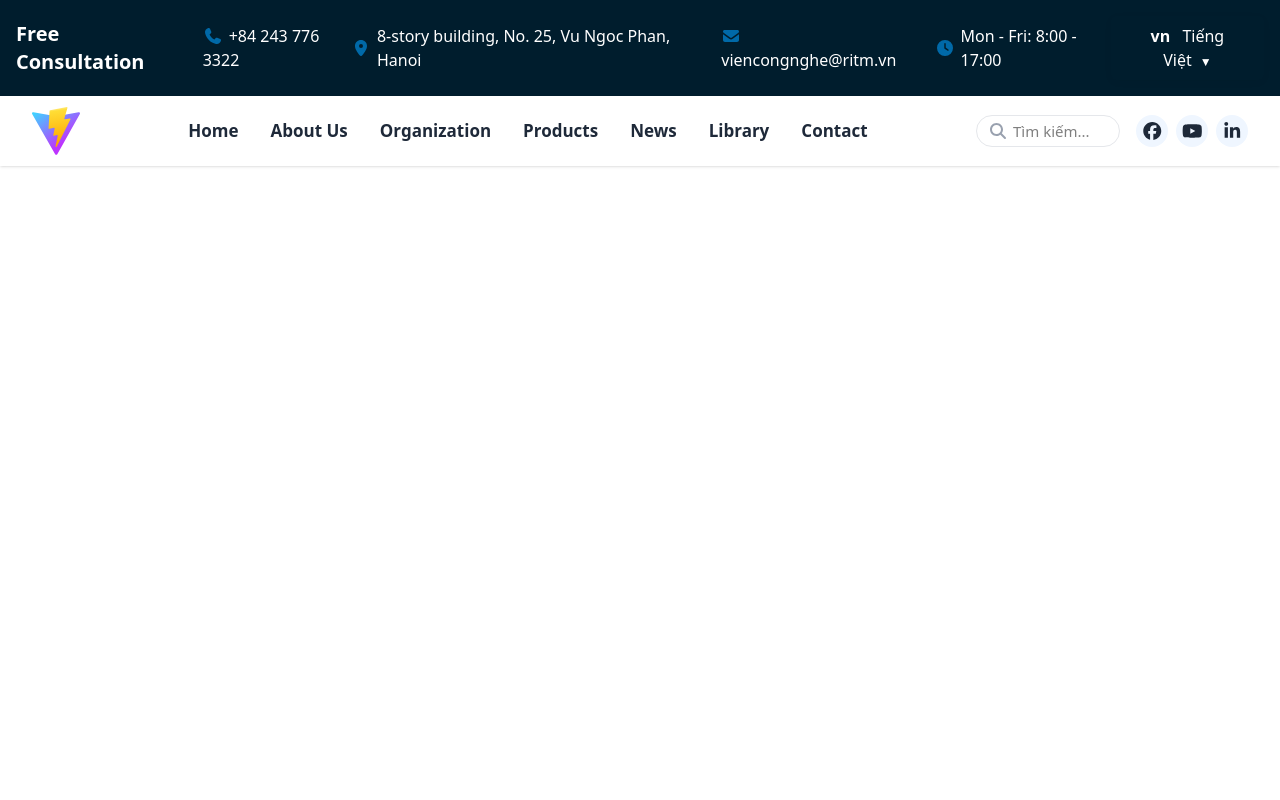
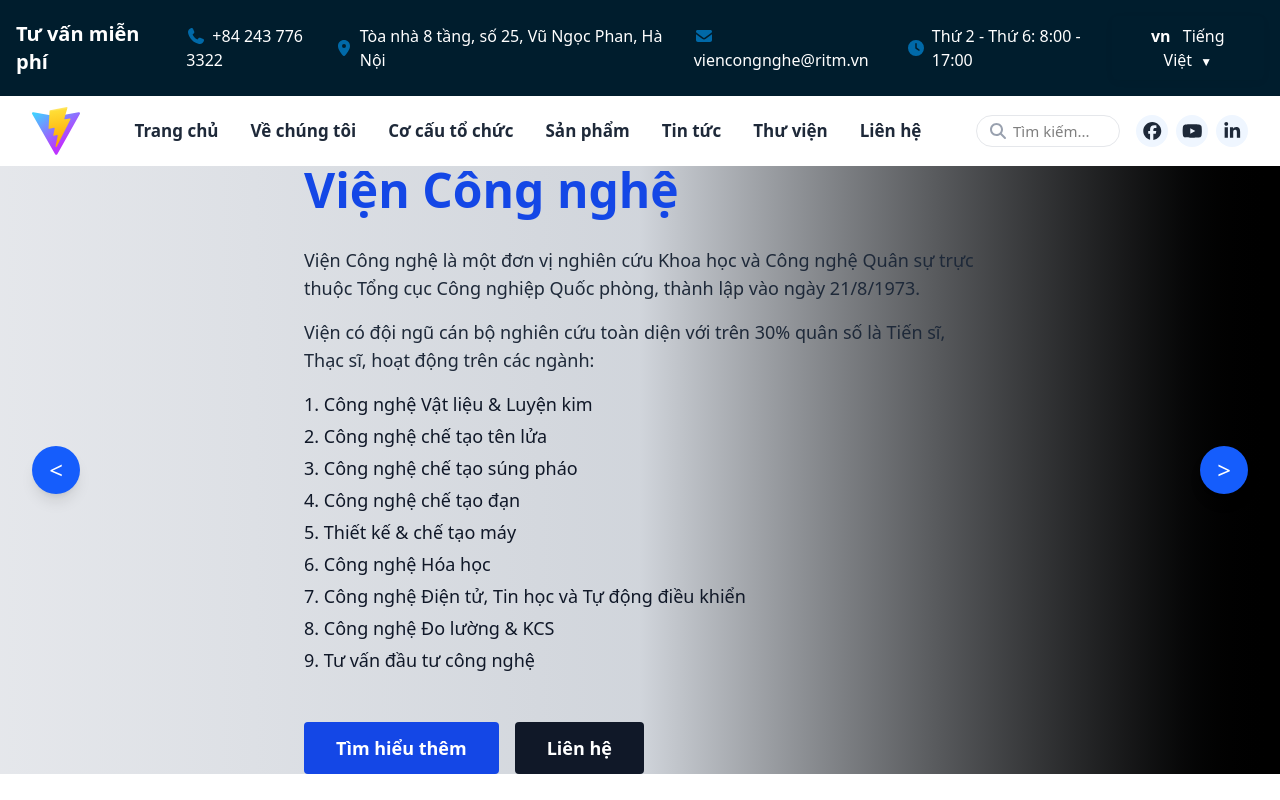
Before and after one commit to bhviet12/viencongnghe, a React (Vite) app: page / in a window 1280 px wide. Built offline with nearby package versions, Linux system fonts and the light colour scheme.

Commit message:
home: update 1

```diff
--- a/src/App.tsx
+++ b/src/App.tsx
@@ -1,11 +1,14 @@
+import React, { useState } from "react";
 import Head from './components/pages/Head';
+import Home from './components/pages/Home';
 
 function App() {
-
+  const [lang, setLang] = useState<"en" | "vi">("vi");
   return (
     <>
-      <div className="" >
-        <Head />
+      <div className="">
+        <Head lang={lang} setLang={setLang} />
+        <Home lang={lang} setLang={setLang} />
       </div>
     </>
   );
--- /dev/null
+++ b/src/components/Home/Section1.tsx
@@ -0,0 +1,40 @@
+import React from "react";
+import { content } from "../data/content";
+
+interface Section1Props {
+	lang: "en" | "vi";
+}
+
+const Section1: React.FC<Section1Props> = ({ lang }) => {
+	const data = content[lang].home;
+	return (
+		<section className="relative min-h-[600px] flex items-center justify-center bg-gradient-to-r from-gray-200 via-gray-300 to-black">
+			{/* Nút trái */}
+			<button className="absolute left-8 top-1/2 -translate-y-1/2 w-12 h-12 rounded-full bg-blue-600 text-white flex items-center justify-center text-2xl shadow-lg">
+				&#60;
+			</button>
+			<div className="max-w-2xl mx-auto text-left">
+				<h1 className="text-5xl font-bold text-blue-700 mb-8">{data.h1}</h1>
+				<div className="space-y-4">
+					<p className="text-lg text-gray-800">{data.p[0]}</p>
+					<p className="text-lg text-gray-800">{data.p[1]}</p>
+					<ul className="list-none pl-0 mt-2">
+						{data.p.slice(2).map((line: string, idx: number) => (
+							<li key={idx} className="text-lg text-gray-900 mb-1">{line}</li>
+						))}
+					</ul>
+				</div>
+				<div className="flex gap-4 mt-12">
+					<button className="bg-blue-700 text-white px-8 py-3 rounded font-semibold text-lg hover:bg-blue-800 transition">{data.btn1}</button>
+					<button className="bg-gray-900 text-white px-8 py-3 rounded font-semibold text-lg hover:bg-gray-800 transition">{data.btn2}</button>
+				</div>
+			</div>
+			{/* Nút phải */}
+			<button className="absolute right-8 top-1/2 -translate-y-1/2 w-12 h-12 rounded-full bg-blue-600 text-white flex items-center justify-center text-2xl shadow-lg">
+				&#62;
+			</button>
+		</section>
+	);
+};
+
+export default Section1;
--- a/src/components/data/content.tsx
+++ b/src/components/data/content.tsx
@@ -8,7 +8,27 @@ export const content = {
       workingHours: "Mon - Fri: 8:00 - 17:00",
     },
     menu:["Home", "About Us", "Organization", "Products", "News", "Library", "Contact"],
+    home: {
+      text: "Military Science and Technology Research",
+      h1: "Research Institute of Technology for Machinery",
+      p: ["The Research Institute of Technology for Machinery is a Military Science and Technology research unit under the General Department of Defense Industry, established on August 21, 1973.",
+
+          "The Institute has a comprehensive research staff with over 30% holding PhD and Master's degrees, working in various fields:",
+          "1. Materials & Metallurgy Technology",
+          "2. Missile Manufacturing Technology",
+          "3. Artillery Manufacturing Technologyo",
+          "4. Ammunition Manufacturing Technology",
+          "5. Machine Design & Manufacturing",
+          "6. Chemical Technology",
+          "7. Electronics, IT and Automation Control Technology",
+          "8. Measurement & Quality Control TechnologyS",
+          "9. Technology Investment Consulting"
+        ],
+       btn1: "Learn more",
+       btn2: "Cotact us",
+
   },
+},
   vi: {
     headertop: {
       advise: "Tư vấn miễn phí",
@@ -18,5 +38,25 @@ export const content = {
       workingHours: "Thứ 2 - Thứ 6: 8:00 - 17:00",
   },
     menu:["Trang chủ", "Về chúng tôi", "Cơ cấu tổ chức", "Sản phẩm", "Tin tức", "Thư viện", "Liên hệ"],
+    home: {
+      text: "Nghiên cứu Khoa học và Công nghệ Quân sự",
+      h1: "Viện Công nghệ",
+      p: [ "Viện Công nghệ là một đơn vị nghiên cứu Khoa học và Công nghệ Quân sự trực thuộc Tổng cục Công nghiệp Quốc phòng, thành lập vào ngày 21/8/1973.",
+
+          "Viện có đội ngũ cán bộ nghiên cứu toàn diện với trên 30% quân số là Tiến sĩ, Thạc sĩ, hoạt động trên các ngành:",
+          "1. Công nghệ Vật liệu & Luyện kim",
+          "2. Công nghệ chế tạo tên lửa",
+          "3. Công nghệ chế tạo súng pháo",
+          "4. Công nghệ chế tạo đạn",
+          "5. Thiết kế & chế tạo máy",
+          "6. Công nghệ Hóa học",
+          "7. Công nghệ Điện tử, Tin học và Tự động điều khiển",
+          "8. Công nghệ Đo lường & KCS",
+          "9. Tư vấn đầu tư công nghệ"
+        ],
+       btn1: "Tìm hiểu thêm",
+       btn2: "Liên hệ",
+    },
 },
-};
+
+  }
--- a/src/components/pages/Head.tsx
+++ b/src/components/pages/Head.tsx
@@ -1,10 +1,14 @@
-import React, { useState } from "react";
+
+import React from "react";
 import HeaderTop from "../Header/HeaderTop";
 import Menu from "../Header/Menu";
 
-const Head: React.FC = () => {
-  const [lang, setLang] = useState<"en" | "vi">("en");
+interface HeadProps {
+  lang: "en" | "vi";
+  setLang: React.Dispatch<React.SetStateAction<"en" | "vi">>;
+}
 
+const Head: React.FC<HeadProps> = ({ lang, setLang }) => {
   return (
     <header>
       <div className="">
--- /dev/null
+++ b/src/components/pages/Home.tsx
@@ -0,0 +1,18 @@
+
+import React from "react";
+import Section1 from "../Home/Section1";
+
+interface HomeProps {
+  lang: "en" | "vi";
+  setLang: React.Dispatch<React.SetStateAction<"en" | "vi">>;
+}
+
+const Home: React.FC<HomeProps> = ({ lang, setLang }) => {
+  return (
+    <>
+      <Section1 lang={lang} />
+    </>
+  );
+};
+
+export default Home;
```
